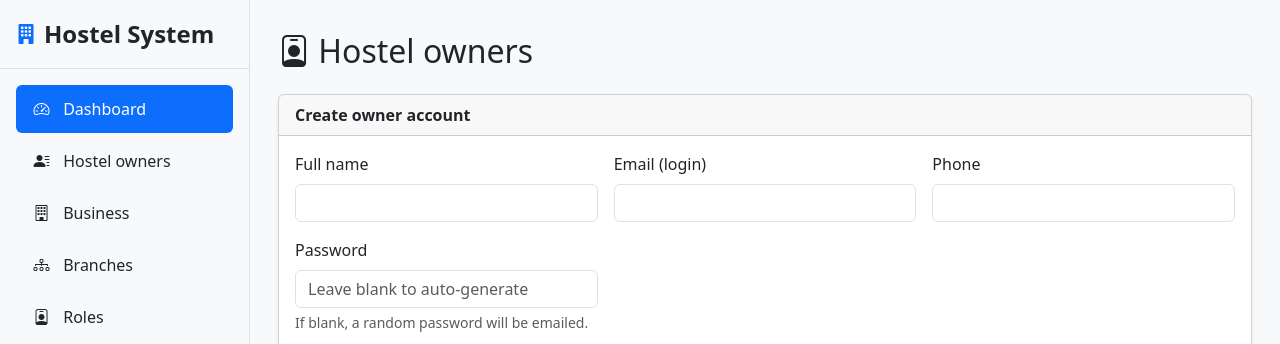
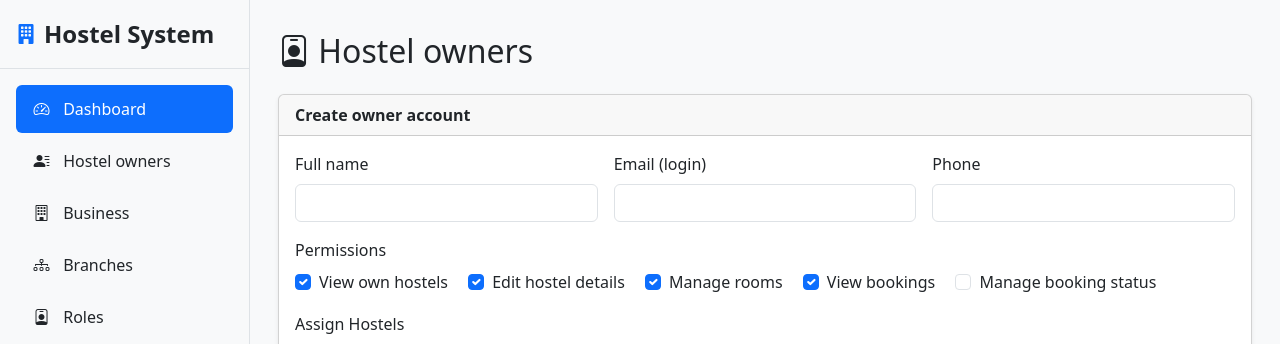
Before and after one commit to AtwongereVianney/new-hostel, a PHP site: page /modules/dashboard/manage_hostel_owners.php in a window 1280 px wide. Shown: the top 344 px of the page. Run offline with PHP 8.4, Linux system fonts and the light colour scheme; the visitor is signed in with stand-in values (Sample User, id 1); data that the repository does not hold is empty; some libraries are stand-ins or nearby versions.

Commit message:
style: remove manual password fields to enforce auto-generation

```diff
--- a/modules/dashboard/manage_hostel_owners.php
+++ b/modules/dashboard/manage_hostel_owners.php
@@ -222,11 +222,7 @@ $permLabels = [
                         <label class="form-label">Phone</label>
                         <input type="text" name="phone" class="form-control">
                     </div>
-                    <div class="col-md-4">
-                        <label class="form-label">Password</label>
-                        <input type="password" name="password" class="form-control" minlength="6" placeholder="Leave blank to auto-generate">
-                        <div class="text-muted small mt-1">If blank, a random password will be emailed.</div>
-                    </div>
+
                     <div class="col-12">
                         <label class="form-label d-block">Permissions</label>
                         <?php foreach ($permLabels as $key => $label): ?>
```
